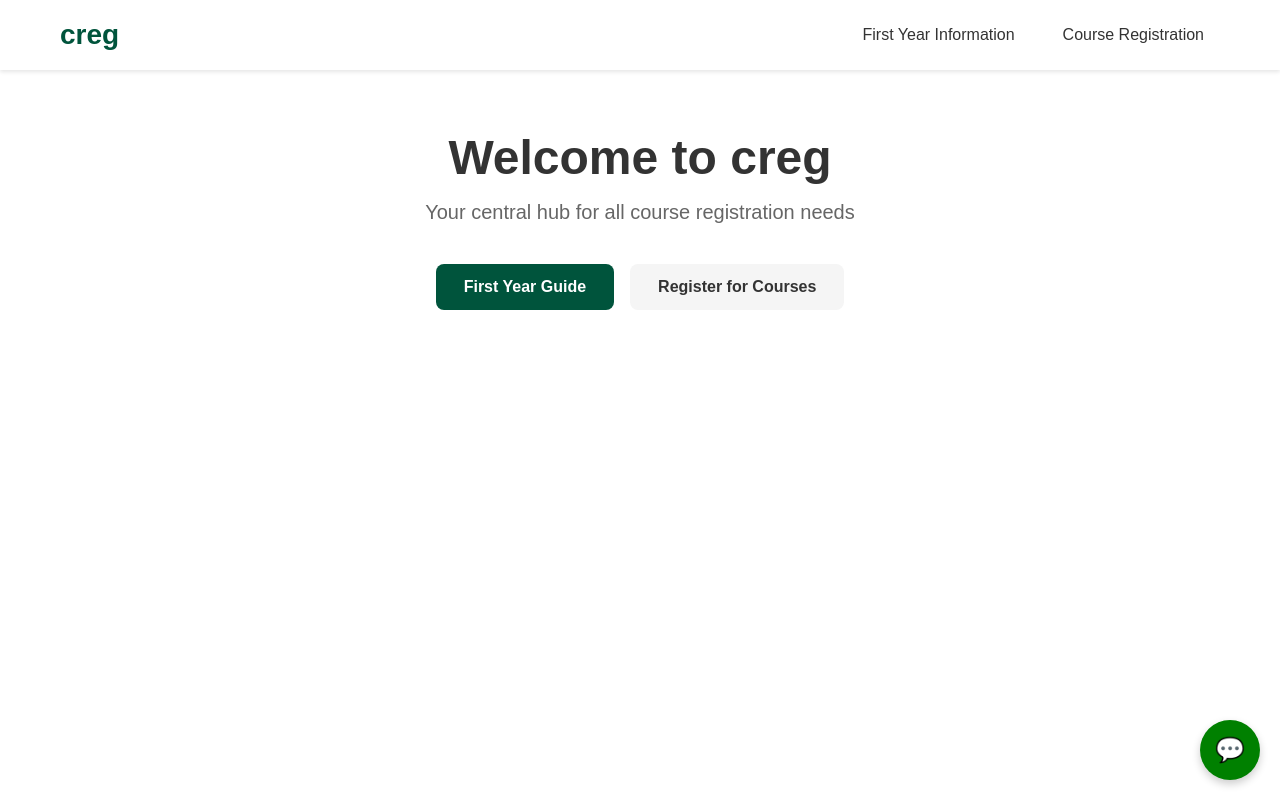
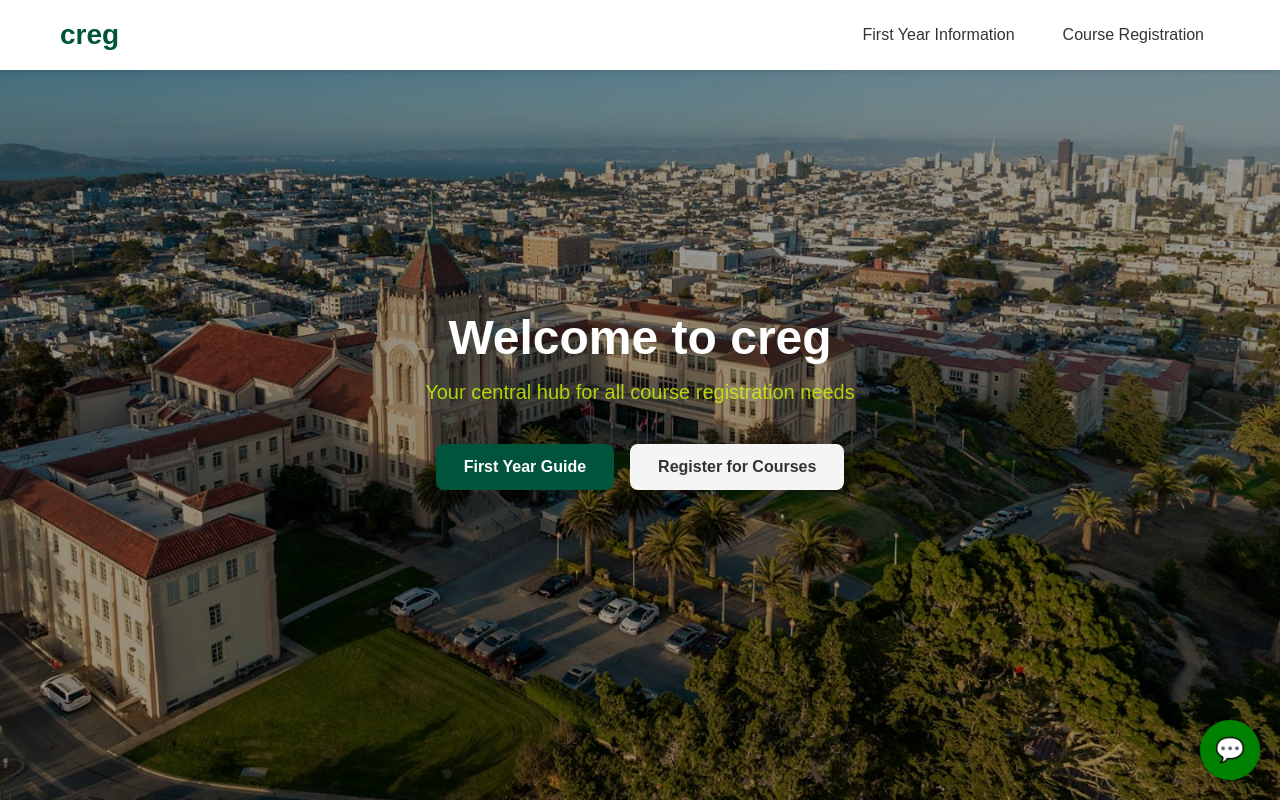
Before and after one commit to tomayyeung/c-reg, a Next.js app in the folder web/: page / in a window 1280 px wide. Built offline with nearby package versions, Linux system fonts and the light colour scheme.

Commit message:
improved homepage

```diff
--- a/web/app/page.module.css
+++ b/web/app/page.module.css
@@ -60,7 +60,6 @@
 .main {
     flex: 1;
     margin: 70px auto;
-    background-color: white;
     align-items: center;
 }
 
@@ -73,12 +72,12 @@
     font-size: 48px;
     font-weight: 700;
     margin-bottom: 16px;
-    color: #333;
+    color: #ffffff;
 }
 
 .subtitle {
     font-size: 20px;
-    color: var(--text-color-light);
+    color: #d0ff00ca;
     margin-bottom: 40px;
     max-width: 600px;
     margin-left: auto;
@@ -163,3 +162,68 @@
     font-size: 1.1rem;
     text-align: center;
 }
+
+/* background styles */
+.heroSection {
+    position: relative;
+    width: 100%;
+    height: 100vh;
+    overflow: hidden;
+  }
+
+  .heroImage {
+    width: 100%;
+    height: 100%;
+    object-fit: cover;
+  }
+
+  .heroOverlay {
+    position: absolute;
+    top: 0;
+    left: 0;
+    right: 0;
+    bottom: 0;
+    background: rgba(0, 0, 0, 0.4); /* optional dark overlay */
+    display: flex;
+    align-items: center;
+    justify-content: center;
+  }
+
+  .heroText {
+    color: white;
+    font-size: 4rem;
+    font-family: serif;
+    text-shadow: 2px 2px 6px rgba(0, 0, 0, 0.5);
+  }
+
+
+
+
+/* Animation */
+@keyframes fadeDropIn {
+0% {
+    opacity: 0;
+    transform: translateY(-20px);
+}
+100% {
+    opacity: 1;
+    transform: translateY(0);
+}
+}
+
+.animateFadeDrop {
+animation: fadeDropIn 0.8s ease-out forwards;
+opacity: 0;
+}
+
+.delay-1 {
+animation-delay: 0.2s;
+}
+
+.delay-2 {
+animation-delay: 0.4s;
+}
+
+.delay-3 {
+animation-delay: 0.6s;
+}
--- a/web/app/page.tsx
+++ b/web/app/page.tsx
@@ -9,11 +9,16 @@ export default function Home() {
       <Header />
       <ChatBot />
 
+      <div className={styles.heroSection}>
+        <img src="USFCABackground.jpg" alt="Background" className={styles.heroImage} />
+        <div className={styles.heroOverlay}>
         <div className={styles.container}>
           <div className={styles.main}>
             <div className={styles.hero}>
-            <h1 className={styles.title}>Welcome to creg</h1>
-            <p className={styles.subtitle}>
+                <h1 className={`${styles.title} ${styles.animateFadeDrop} ${styles["delay-1"]}`}>
+                  Welcome to creg
+                </h1>
+                <p className={`${styles.subtitle} ${styles.animateFadeDrop} ${styles["delay-2"]}`}>
                   Your central hub for all course registration needs
                 </p>
               <div className={styles.ctas}>
@@ -27,6 +32,8 @@ export default function Home() {
             </div>
           </div>
           </div>
+          </div>
+      </div>
     </>
   );
 }
--- a/web/package.json
+++ b/web/package.json
@@ -17,7 +17,7 @@
     "clsx": "^2.1.1",
     "dotenv": "^16.4.7",
     "lucide-react": "^0.487.0",
-    "next": "15.2.4",
+    "next": "^15.2.4",
     "openai": "^4.91.1",
     "postcss": "^8.5.3",
     "react": "^19.0.0",
```
Also changed, not shown: web/public/USFCABackground.jpg (added), 1 other file (tests, documents, lock files or other folders). Lines whose indentation alone changed are shown as unchanged.
